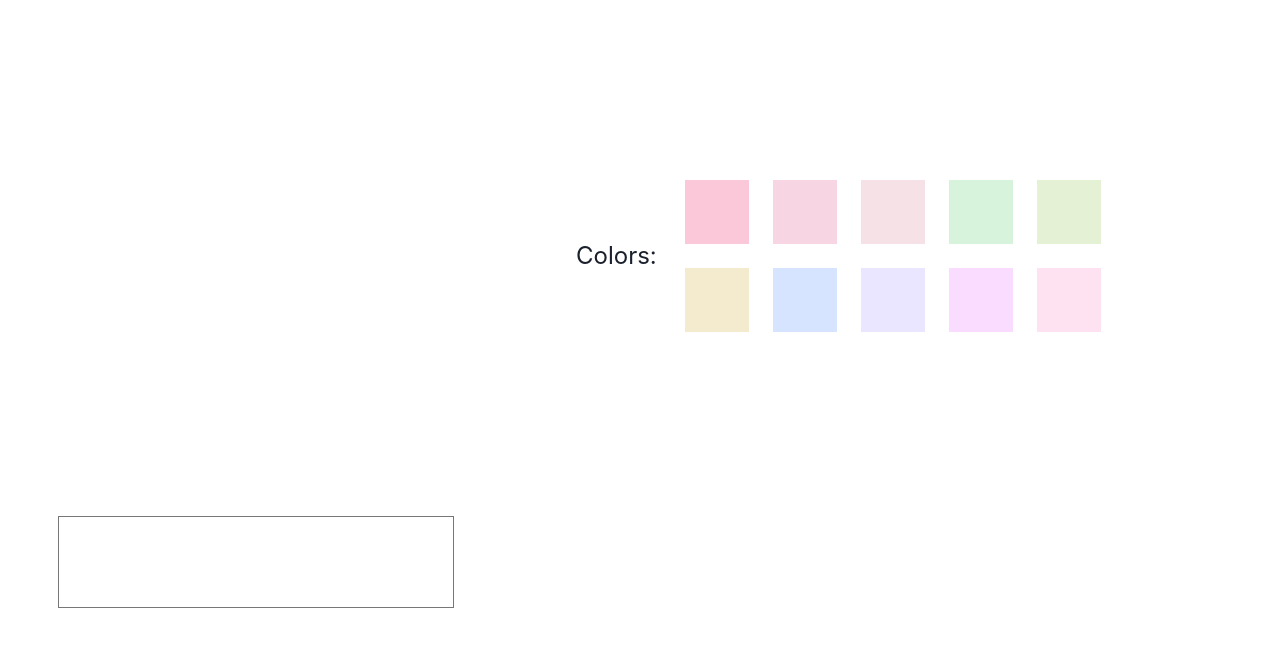
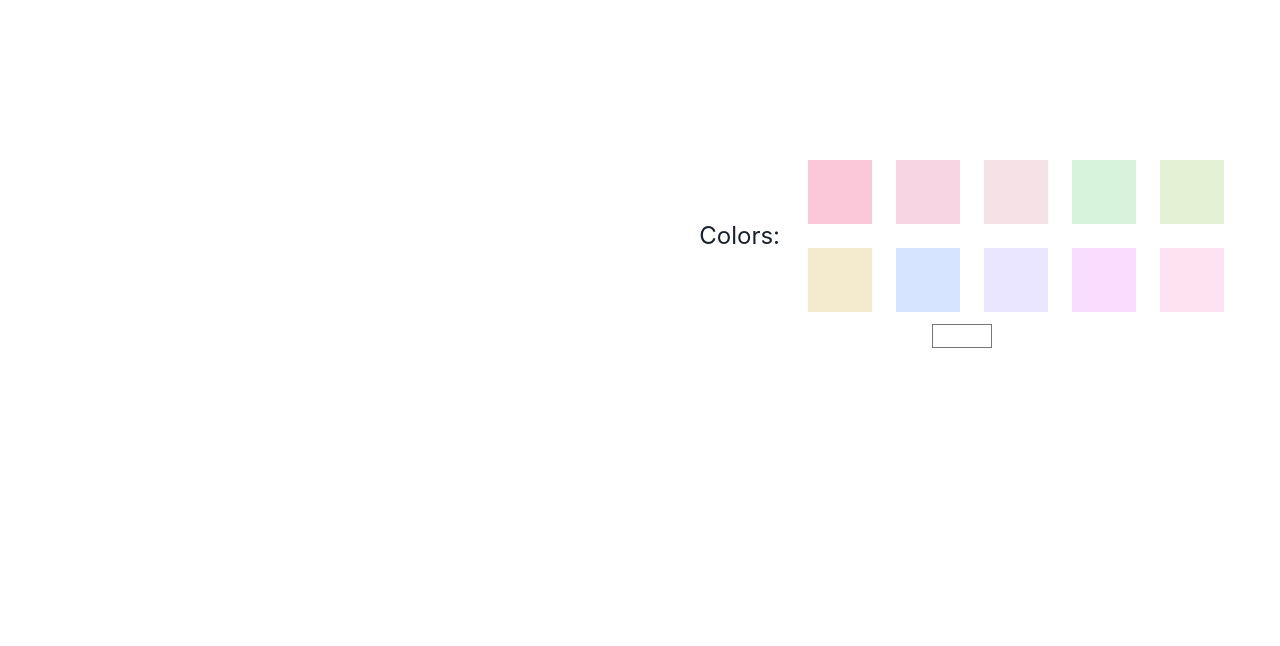
Before and after one commit to alimukhtar53/swatchr, a React (Vite) app: page / in a window 1280 px wide. Shown: the top 646 px of the page. Built offline with nearby package versions, Linux system fonts and the light colour scheme.

Commit message:
Extracted color input into separate component

```diff
--- a/src/App.tsx
+++ b/src/App.tsx
@@ -1,7 +1,8 @@
 import { useState } from "react";
 import SvgData from "./components/SvgData";
-import { Box, Container, HStack, Input, VStack } from "@chakra-ui/react";
+import { Box, Container, Flex, HStack, Input, VStack } from "@chakra-ui/react";
 import Swatches from "./components/Swatches";
+import ColorInput from "./components/ColorInput";
 
 function App() {
   const [color, setColor] = useState("#FFFFFF");
@@ -12,21 +13,18 @@ function App() {
   return (
     <VStack className="container">
       <Container maxW="1200px">
-        <HStack>
+        <Flex justifyContent={"space-between"} alignItems={"center"}>
           <Box maxW={"512px"}>
             <SvgData color={color} width={512} height={512}></SvgData>
           </Box>
-          <Swatches />
-        </HStack>
-        <Input
-          width={"400px"}
-          height={"100px"}
-          border={"none"}
-          padding={0}
-          type="color"
-          value={color}
-          onChange={onColorChangeHandler}
-        ></Input>
+          <VStack>
+            <Swatches />
+            <ColorInput
+              color={color}
+              onColorChangeHandler={onColorChangeHandler}
+            />
+          </VStack>
+        </Flex>
       </Container>
     </VStack>
   );
--- /dev/null
+++ b/src/components/ColorInput.tsx
@@ -0,0 +1,22 @@
+import { Input } from "@chakra-ui/react";
+
+interface Props {
+  color: string;
+  onColorChangeHandler: (e: React.ChangeEvent<HTMLInputElement>) => void;
+}
+
+const ColorInput = ({ color, onColorChangeHandler }: Props) => {
+  return (
+    <Input
+      width={"64px"}
+      height={"32px"}
+      border={"none"}
+      padding={0}
+      type="color"
+      value={color}
+      onChange={onColorChangeHandler}
+    ></Input>
+  );
+};
+
+export default ColorInput;
```
